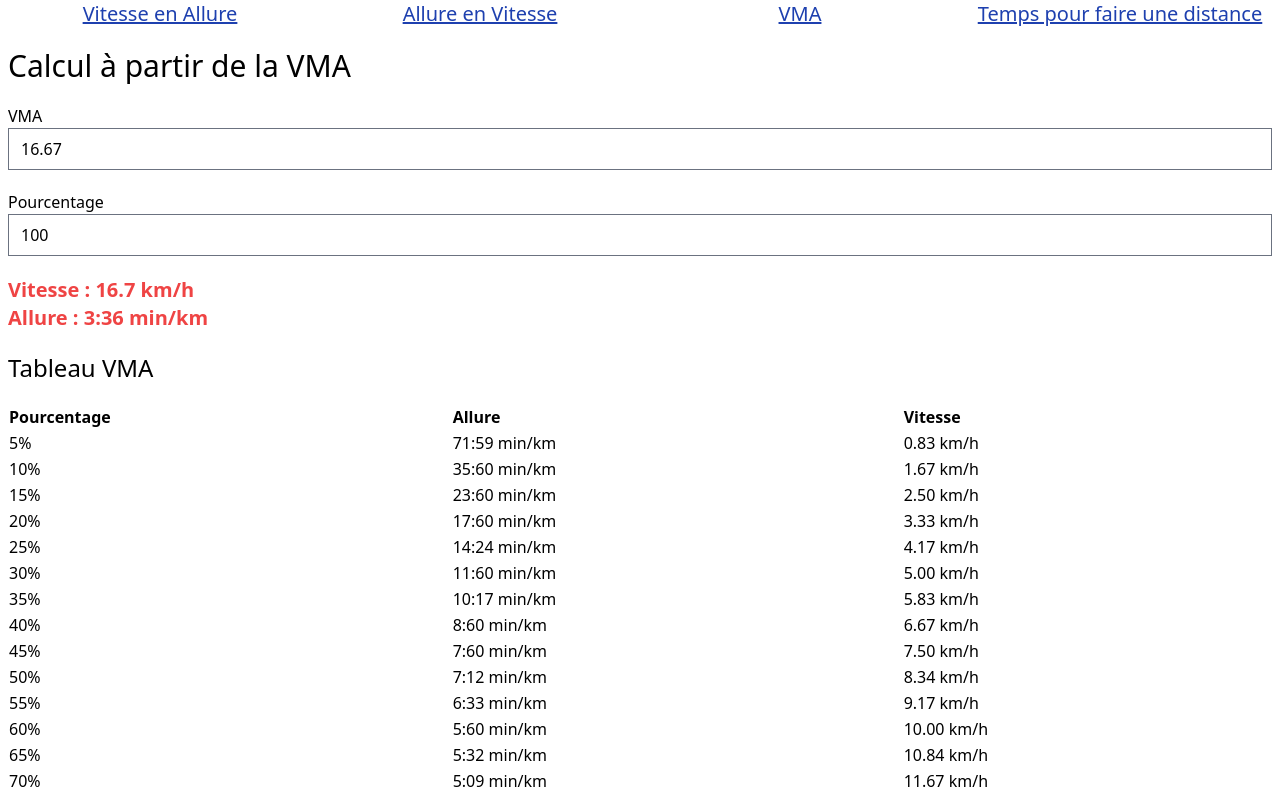
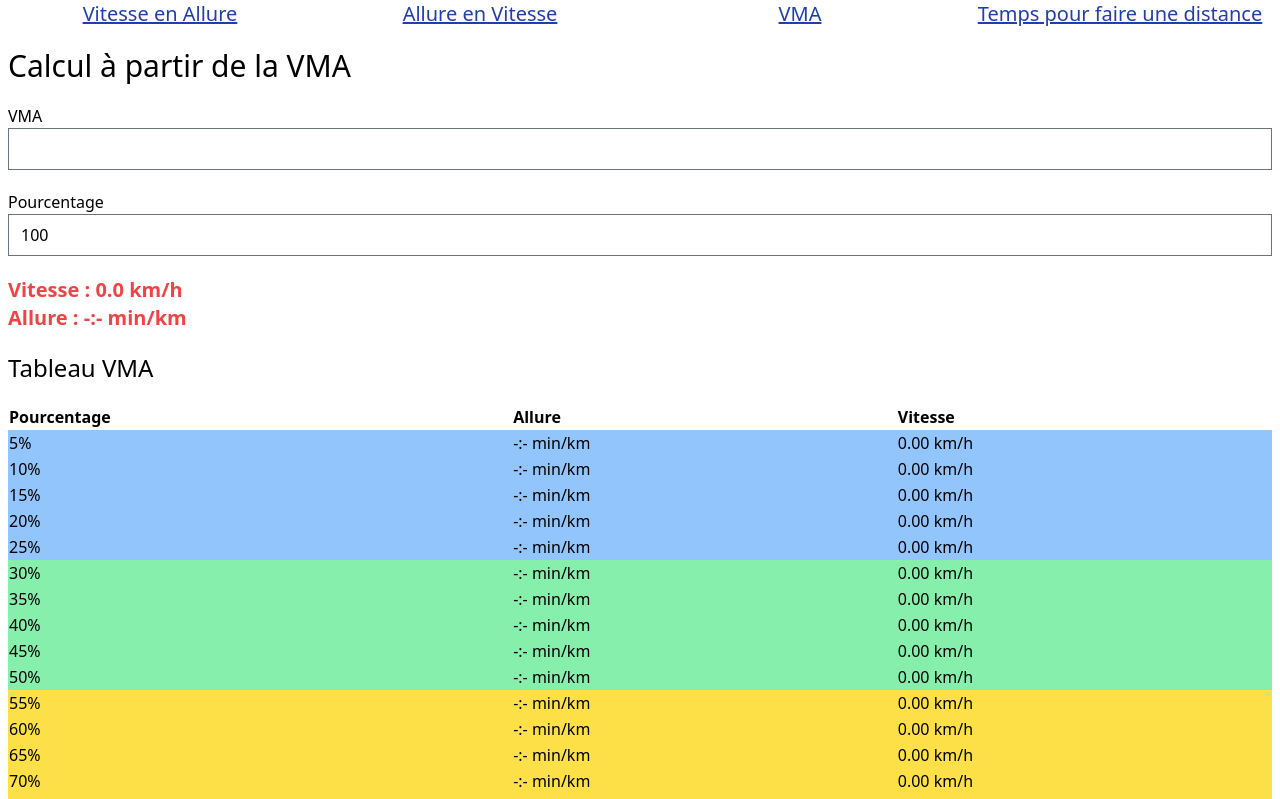
Before and after one commit to Ryltarrr/running-converter, a SvelteKit app: page /mas in a window 1280 px wide. Shown: the top 799 px of the page. Built offline with nearby package versions, Linux system fonts and the light colour scheme.

Commit message:
loadStateHelper on mas page + colors on mas table

```diff
--- a/src/lib/mas.ts
+++ b/src/lib/mas.ts
@@ -1,3 +1,6 @@
-export function getPercentOfMAS(mas: number, percent: number): number {
+export function getPercentOfMAS(mas: number | null, percent: number): number {
+	if (mas === null) {
+		return 0;
+	}
 	return mas * (percent / 100);
 }
--- /dev/null
+++ b/src/lib/storage.ts
@@ -0,0 +1,27 @@
+export type AppState = {
+	speed: number;
+};
+export function saveState(state: AppState) {
+	if (typeof window !== 'undefined') {
+		localStorage.setItem('appState', JSON.stringify(state));
+	}
+}
+
+function loadState() {
+	if (typeof window !== 'undefined') {
+		const rawAppState = localStorage.getItem('appState');
+		if (rawAppState) {
+			return JSON.parse(rawAppState) as AppState;
+		}
+	}
+	return null;
+}
+
+export function loadStateHelper() {
+	const appState = loadState();
+	if (appState) {
+		return { speed: appState.speed };
+	}
+
+	return { speed: null };
+}
--- a/src/routes/mas/+page.svelte
+++ b/src/routes/mas/+page.svelte
@@ -1,11 +1,12 @@
 <script lang="ts">
 	import { getPercentOfMAS } from '$lib/mas';
 	import { getPaceFromSpeed } from '$lib/pace';
+	import { saveState } from '$lib/storage';
 	import type { PageData } from './$types';
 
 	let { data }: { data: PageData } = $props();
 
-	let mas = $state(data.speed);
+	let mas = $state<number | null>(data.speed);
 	let percent = $state(100);
 	let outputSpeed = $derived(getPercentOfMAS(mas, percent));
 	let outputPace = $derived(getPaceFromSpeed(outputSpeed));
@@ -14,12 +15,24 @@
 		120
 	];
 
+	function getBackgroundColor(percentStep: number) {
+		if (percentStep <= 25) {
+			return 'bg-blue-300';
+		} else if (percentStep <= 50) {
+			return 'bg-green-300';
+		} else if (percentStep <= 75) {
+			return 'bg-yellow-300';
+		} else if (percentStep <= 100) {
+			return 'bg-orange-300';
+		} else {
+			return 'bg-red-300';
+		}
+	}
+
 	function handleInput(event: Event & { currentTarget: EventTarget & HTMLInputElement }) {
 		if (!event.target) return;
 		const { value } = event.target as HTMLInputElement;
-		let url = new URL(window.location.toString());
-		url.searchParams.set('speed', value);
-		history.pushState({}, '', url);
+		saveState({ speed: Number(value) });
 		mas = Number(value);
 	}
 </script>
@@ -59,7 +72,7 @@
 		</thead>
 		<tbody>
 			{#each percentSteps as percentStep}
-				<tr>
+				<tr class={getBackgroundColor(percentStep)}>
 					<td>{percentStep}%</td>
 					<td>{getPaceFromSpeed(getPercentOfMAS(mas, percentStep))} min/km</td>
 					<td>{getPercentOfMAS(mas, percentStep).toFixed(2)} km/h</td>
--- a/src/routes/mas/+page.ts
+++ b/src/routes/mas/+page.ts
@@ -1,10 +1,6 @@
+import { loadStateHelper } from '$lib/storage';
 import type { PageLoad } from './$types';
 
-export const load: PageLoad = ({ url }) => {
-	// const stateParam = url.searchParams.get('speed');
-	// if (stateParam !== null && !isNaN(Number(stateParam))) {
-	// 	return { speed: Number(stateParam) };
-	// }
-
-	return { speed: 16.67 };
+export const load: PageLoad = () => {
+	return loadStateHelper();
 };
```
